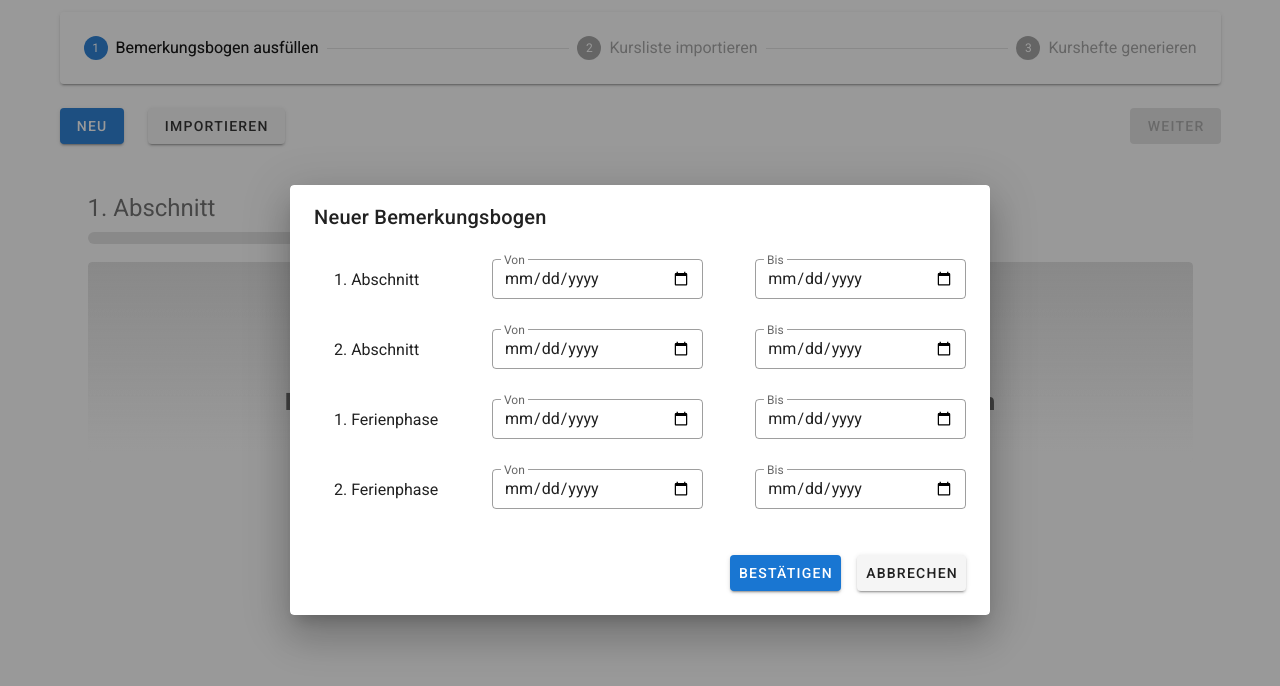
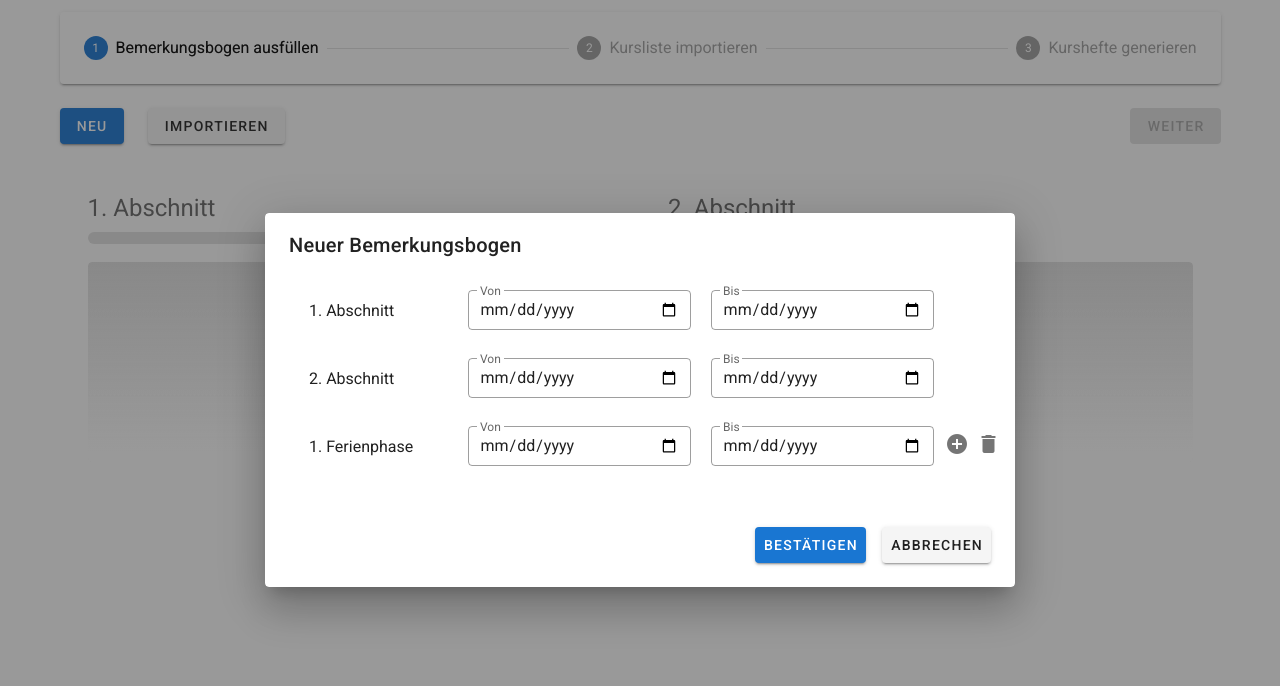
Before and after one commit to ChuangSheep/KursheftTools, a Vue app: page / in a window 1280 px wide. Both pictures are taken after a click on the button "NEU". Shown: the top 686 px of the page. Built offline with nearby package versions, Linux system fonts and the light colour scheme.

Commit message:
feat: allow holiday addition / removal

```diff
--- a/src/components/Noteboard.vue
+++ b/src/components/Noteboard.vue
@@ -20,8 +20,8 @@
         ><template slot="content">
           <v-card-text class="black--text"
             >Wenn Sie einen anderen Bemerkungsbogen importieren,
-            <b>verlieren Sie hier alle Daten</b>, die Sie nicht gespeichert
-            haben.
+            <b>verlieren Sie hier alle Daten</b>, die Sie nicht
+            gespeichert/exportiert haben.
           </v-card-text>
           <v-card-text class="black--text" style="margin-top: -10px">
             Sind Sie sicher?
@@ -89,8 +89,8 @@
             min-height="100"
             class="fill-height"
             color="transparent"
-            v-for="(day, j) in data.days"
-            :key="j"
+            v-for="day in data.days"
+            :key="getDayUID(day)"
           >
             <v-lazy
               :options="{
@@ -157,6 +157,8 @@ export default {
         this.plan = Plan.fromJSON(data);
 
         this.hasData = true;
+
+        this.updateStorage();
       }
       // must play with dom to remove the pending file
       document.getElementById("noteboard-file").value = "";
@@ -259,6 +261,9 @@ export default {
         JSON.stringify(this.generateFullData())
       );
     },
+    getDayUID(day) {
+      return `${DateUtils.toNormalString(day.date)}_${day.entries.map(e => e.content).join("-")}`;
+    }
   },
   computed: {
     dates() {
--- a/src/components/widgets/CreateNoteboardDialog.vue
+++ b/src/components/widgets/CreateNoteboardDialog.vue
@@ -1,5 +1,5 @@
 <template>
-  <v-dialog max-width="700px" persistent>
+  <v-dialog max-width="750px" persistent>
     <template v-slot:activator="{ on, attrs }">
       <v-btn class="mr-6" :color="activatorColor" v-on="on" v-bind="attrs">{{
         activatorTitle
@@ -8,9 +8,9 @@
     <template v-slot:default="dialogResult">
       <v-card>
         <v-card-title>{{ title }}</v-card-title>
-        <v-container class="pl-8 mt-4" fluid>
+        <v-container class="pl-8 mt-7 mb-2" fluid>
           <v-row
-            class="pb-1 px-6"
+            class="pb-5 px-6"
             align="center"
             v-for="(data, i) in dates"
             :key="i"
@@ -18,7 +18,8 @@
             <v-col cols="3" class="pa-0 pb-6">
               <span>{{ fieldName(i) }}</span>
             </v-col>
-            <v-col cols="4" class="pa-0">
+            <v-row class="pa-0" align="center" justify="center">
+              <v-col cols="5" class="pa-0">
                 <v-text-field
                   type="date"
                   locale="de"
@@ -32,8 +33,8 @@
                 >
                 </v-text-field>
               </v-col>
-            <v-col cols="1" class="text-center"></v-col>
-            <v-col cols="4" class="pa-0">
+              <v-spacer></v-spacer>
+              <v-col cols="5" class="pa-0">
                 <v-text-field
                   type="date"
                   locale="de"
@@ -47,6 +48,27 @@
                 >
                 </v-text-field>
               </v-col>
+              <v-col
+                cols="1"
+                style="margin: -22pt 0 0 -5pt"
+                :style="{
+                  visibility: isLast(i) ? 'visible' : 'hidden',
+                }"
+                ><v-btn icon @click="onHolidayAdd">
+                  <v-icon>mdi-plus-circle</v-icon></v-btn
+                ></v-col
+              >
+              <v-col
+                cols="1"
+                style="margin: -22pt 0 0 -10pt"
+                :style="{
+                  visibility: isLastHoliday(i) ? 'visible' : 'hidden',
+                }"
+                ><v-btn icon @click="onHolidayDelete">
+                  <v-icon>mdi-delete</v-icon></v-btn
+                ></v-col
+              >
+            </v-row>
           </v-row>
         </v-container>
         <v-card-actions class="pr-6 pl-10 pb-6 pt-4">
@@ -111,7 +133,6 @@ export default {
       }
     },
     validate() {
-      console.log(this.dates);
       let res = DateUtils.validateCourseDates(this.dates);
       for (let i = 0; i < res.length; i++) {
         const entry = res[i];
@@ -128,9 +149,23 @@ export default {
       this.$emit("delete");
       dialogResult.value = false;
     },
+    onHolidayDelete() {
+      this.dates.pop();
+      this.validationRules.pop();
+    },
+    onHolidayAdd() {
+      this.dates.push({ start: "", end: "" });
+      this.validationRules.push({ start: true, end: true });
+    },
     fieldName(i) {
       if (i < 2) return `${i + 1}. Abschnitt`;
       else return `${i - 1}. Ferienphase`;
+    },
+    isLast(i) {
+      return i + 1 == this.dates.length;
+    },
+    isLastHoliday(i) {
+      return this.isLast(i) && i > 1;
     },
   },
   computed: {
@@ -150,9 +185,11 @@ export default {
     initDates: {
       immediate: true,
       handler() {
+        if (this.initDates) {
           this.dates = JSON.parse(JSON.stringify(this.initDates));
           for (let i = 0; this.dates && i < this.dates.length; i++)
             this.validationRules.push({ start: true, end: true });
+        }
       },
     },
   },
@@ -160,7 +197,6 @@ export default {
     if (this.hasData) this.dates = JSON.parse(JSON.stringify(this.initDates));
     else
       this.dates = [
-        { start: "", end: "" },
         { start: "", end: "" },
         { start: "", end: "" },
         { start: "", end: "" },
--- a/src/logic/DateUtils.js
+++ b/src/logic/DateUtils.js
@@ -28,7 +28,10 @@ let DateUtils = {
   },
 
   validateCourseDates(dates) {
-    let res = [{ start: true, end: true }, { start: true, end: true }, { start: true, end: true }, { start: true, end: true }];
+    let res = [];
+    for (let i = 0; i < dates.length; i++) {
+      res.push({ start: true, end: true });
+    }
 
     // rule 1: all dates must be filled
     for (let i = 0; i < dates.length; i++) {
@@ -53,15 +56,13 @@ let DateUtils = {
       }
     }
 
-    // rule 3: 2. date range must be later than 1. date range
-    for (let i = 0; i < dates.length / 2; i++) {
-      const end1 = new Date(dates[i * 2].end);
-      const start2 = new Date(dates[i * 2 + 1].start);
-      if (end1.getTime() >= start2.getTime()) {
-        if (res[i * 2].end === true)
-          res[i * 2].end = "";
-        res[i * 2 + 1].start = "ungültiges Datum (zu klein)";
-      }
+    // rule 3: 2. date range must be later than 1. date range for the terms
+    const end1 = new Date(dates[0].end);
+    const start2 = new Date(dates[1].start);
+    if (end1.getTime() >= start2.getTime()) {
+      if (res[0].end === true)
+        res[0].end = "";
+      res[1].start = "ungültiges Datum (zu klein)";
     }
 
     return res;
```
Lines whose indentation alone changed are shown as unchanged.
